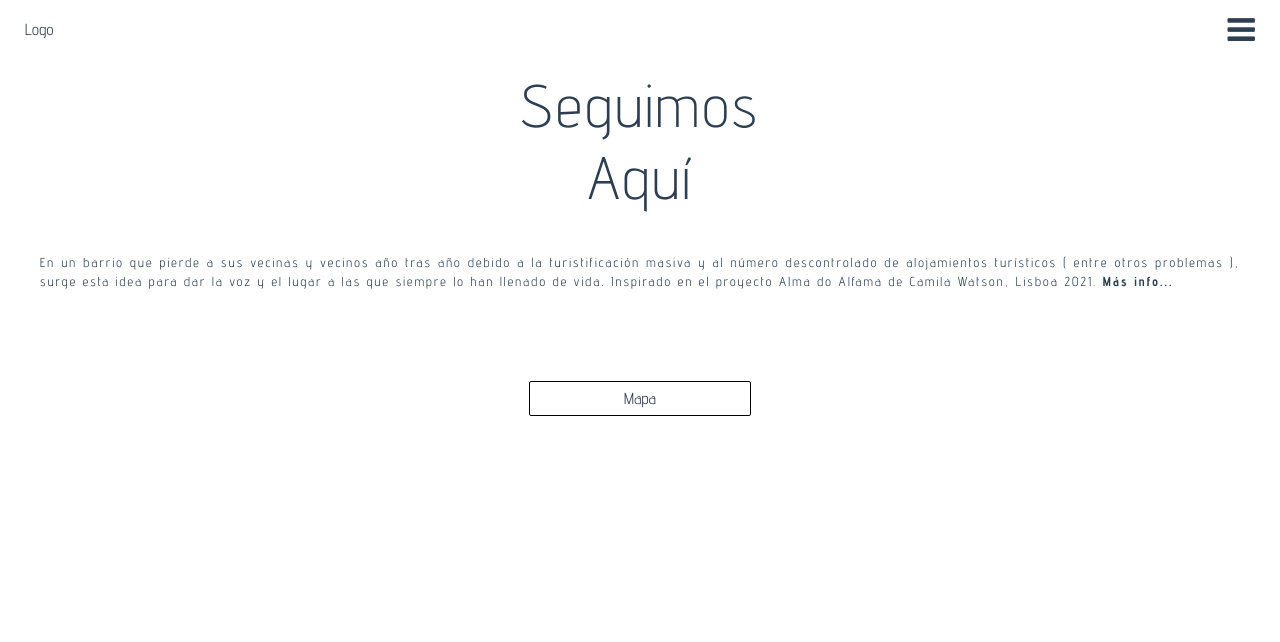
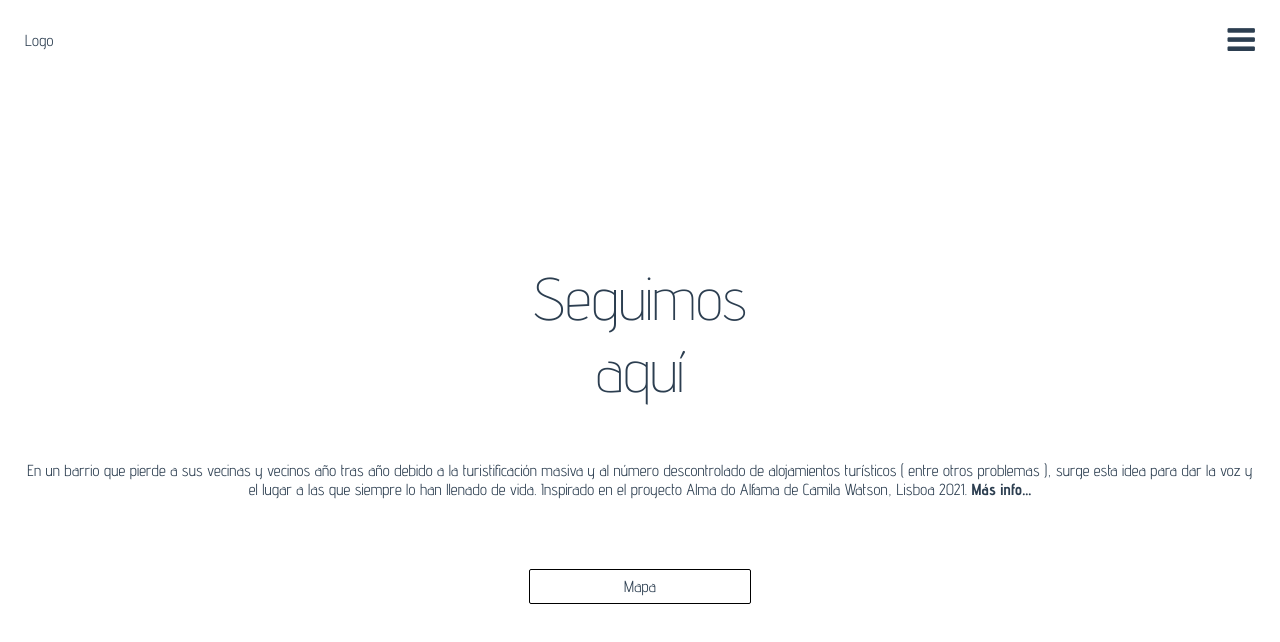
Before and after one commit to jsr-desarrolloweb/seguimosaqui, a Vue app: page / in a window 1280 px wide. Shown: the top 642 px of the page. Built offline with nearby package versions, Linux system fonts and the light colour scheme.

Commit message:
Fixed Home styles

```diff
--- a/src/App.vue
+++ b/src/App.vue
@@ -23,7 +23,7 @@ export default {
   -moz-osx-font-smoothing: grayscale;
   text-align: center;
   color: #2c3e50;
-  height: 100%;
+  height: 100vh;
 }
 
 
--- a/src/assets/main.css
+++ b/src/assets/main.css
@@ -5,6 +5,10 @@ html{
 body {
     margin: 0;
     height: 100%;
+}
+
+h1,h2,h3{
+    margin: 0;
 }
 
 a {
--- a/src/components/Navegacion.vue
+++ b/src/components/Navegacion.vue
@@ -42,7 +42,8 @@ export default {
         flex-direction: row;
         justify-content: space-between;
         align-items: center;
-        padding: 10px 25px;
+        height: 10%;
+        padding: 0 25px;
     }
 
     nav{
--- a/src/views/Inicio.vue
+++ b/src/views/Inicio.vue
@@ -1,8 +1,7 @@
 <template>
   <div class="inicio">
 
-    <!-- Titulo principal -->
-    <h1>Seguimos <br> Aquí</h1>
+    <h1>Seguimos <br> aquí</h1>
     <div class="resumenProjecto">
       En un barrio que pierde a sus vecinas y
       vecinos año tras año debido a la turistificación
@@ -13,7 +12,8 @@
       Alma do Alfama de Camila Watson, Lisboa 2021. <strong>Más info...</strong>
     </div>
 
-    <div class="boton" @click="abrirMapa">Mapa</div>
+    <div class="boton">Mapa</div>
+
   </div>
 
 
@@ -31,41 +31,38 @@ export default {
   setup(){
     const router = useRouter()
 
-    const abrirMapa = () => {
-      router.push({name: 'Mapa'})
-    }
+    // const abrirMapa = () => {
+    //   router.push({name: 'Mapa'})
+    // }
 
-    return {abrirMapa}
+    return { router}
   }
 }
 </script>
 
 <style>
+
   .inicio{
     display: flex;
     flex-direction: column;
     align-items: center;
+    justify-content: center;
+    margin: 0 25px;
+    height: 90%;
   }
 
-
   .inicio h1{
-    margin: 10px 0;
     font-size: 60px;
-    font-weight: 300;
-    letter-spacing: 3px;
-    padding-bottom: 20px;
+    font-weight: 200;
+    margin: 5px 0;
   }
 
   .resumenProjecto{
-    font-size: 13px;
-    margin: 10px 40px;
-    text-align: justify;
-    text-justify: inter-word;
-    letter-spacing: 2px;
-    line-height: 1.2rem;
-    margin-bottom: 70px;
+    margin: 50px 0;
+
   }
 
 
 
+
 </style>
```
